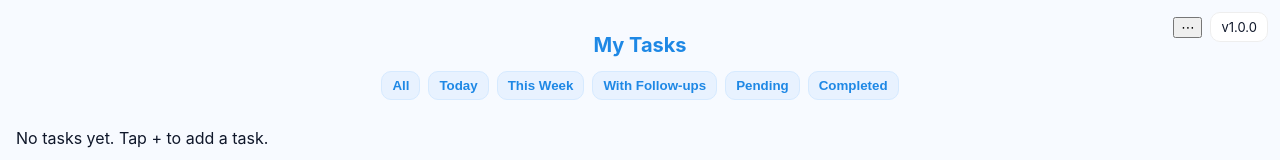
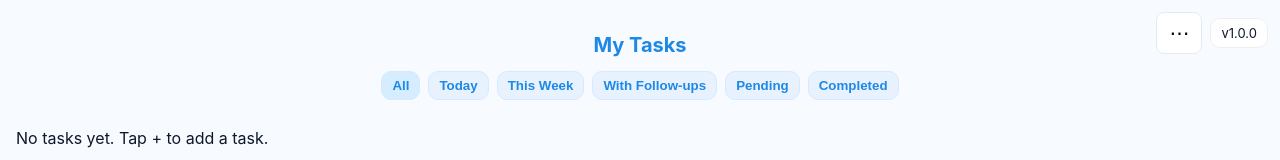
Before and after one commit to naikrohan144876-prog/knk-followup-tracker, a React (Vite) app: page /tasks in a window 1280 px wide. Shown: the top 160 px of the page. Built offline with nearby package versions, Linux system fonts and the light colour scheme; the HTML template or start-up script is replaced by a standard one.

Commit message:
Update styles.css

```diff
--- a/src/styles.css
+++ b/src/styles.css
@@ -21,7 +21,8 @@ body {
 /* Dashboard */
 .dashboard { padding: 16px; }
 .dashboard-cards { display: grid; grid-template-columns: repeat(2,1fr); gap: 12px; margin-top: 12px; }
-.card { background: white; border: 1px solid var(--border); border-radius: 12px; padding: 14px; box-shadow: 0 4px 8px rgba(30,136,229,0.05); text-align:center; }
+.card { background: white; border: 1px solid var(--border); border-radius: 12px; padding: 14px; box-shadow: 0 4px 8px rgba(30,136,229,0.05); text-align:center; cursor:default; }
+.card.clickable { cursor:pointer; }
 .card h3 { margin:0; font-size:13px; color:var(--muted); font-weight:600; }
 .card p { margin:6px 0 0; font-size:20px; font-weight:700; color:#0f1724; }
 
@@ -29,27 +30,31 @@ body {
 .task-list-wrapper { position: relative; padding: 16px; background: var(--bg); min-height: calc(100vh - 110px); }
 .task-header { font-size: 20px; font-weight:700; text-align:center; color:var(--primary); margin-bottom:14px; }
 .task-list { display:flex; flex-direction:column; gap:12px; }
-.task-item { background:#fff; border-radius:14px; padding:16px 18px; box-shadow:0 2px 10px rgba(0,0,0,0.05); font-size:16px; color:var(--text); transition:0.15s; }
+.task-item { background:#fff; border-radius:14px; padding:12px 14px; box-shadow:0 2px 10px rgba(0,0,0,0.05); font-size:15px; color:var(--text); transition:0.12s; }
 .task-item:hover { background:#f1f7ff; transform: translateY(-2px); }
 .task-title { font-weight:700; font-size:16px; margin-bottom:6px; }
-.task-dates { font-size:13px; color:var(--muted); margin-top:6px; }
+.task-dates { font-size:12px; color:var(--muted); margin-top:6px; }
 
-/* created time blue, followup time red classes (used inline in components) */
-.time-created { color: var(--primary); font-weight:700; }
-.time-followup { color: var(--danger); font-weight:700; }
+/* small date text */
+.small { font-size:12px !important; color:var(--muted) !important; }
+
+/* created time blue, followup time red classes */
+.time-created { color: var(--primary); font-weight:700; font-size:12px; }
+.time-followup { color: var(--danger); font-weight:700; font-size:12px; }
 
 /* plus button beside each task */
-.followup-btn { width:40px; height:40px; border-radius:10px; background:var(--primary); color:#fff; font-size:22px; border:none; box-shadow:0 6px 14px rgba(30,136,229,0.2); cursor:pointer; display:inline-flex; align-items:center; justify-content:center; }
+.followup-btn { width:38px; height:38px; border-radius:10px; background:var(--primary); color:#fff; font-size:20px; border:none; box-shadow:0 6px 14px rgba(30,136,229,0.2); cursor:pointer; display:inline-flex; align-items:center; justify-content:center; }
 .followup-btn:hover { transform: scale(1.05); }
 
 /* small control button */
 .btn-small { background:#e8f2ff; color:#1e88e5; border:1px solid #d6eaff; padding:6px 10px; border-radius:10px; font-weight:700; cursor:pointer; }
+.btn-small.active { background:#d6ecff; }
 
 /* followup list */
 .followup-list { margin-top:8px; padding-left:10px; border-left:3px solid #e5e9f2; }
 .followup-item { font-size:14px; color:#374151; margin-top:6px; display:flex; justify-content:space-between; align-items:center; }
 
-/* floating + button (moved higher so it doesn't overlap browser UI) */
+/* floating + button (moved higher) */
 .fab { position: fixed; bottom: 90px; right: 24px; width:56px; height:56px; border-radius:50%; background:var(--primary); color:white; font-size:28px; display:flex; align-items:center; justify-content:center; box-shadow:0 8px 20px rgba(30,136,229,0.4); border:none; }
 
 /* bottom nav slightly above bottom */
@@ -76,3 +81,13 @@ body {
 
 /* readonly field */
 .readonly-field { background:#f2f7ff; border:1px solid #d7e6ff; border-radius:10px; padding:10px; font-size:15px; margin-bottom:12px; }
+
+/* three-dot menu button */
+.dot-menu {
+  background: #fff;
+  border: 1px solid #e5e9f2;
+  border-radius: 8px;
+  padding: 8px 12px;
+  font-size: 20px;
+  cursor: pointer;
+}
```
